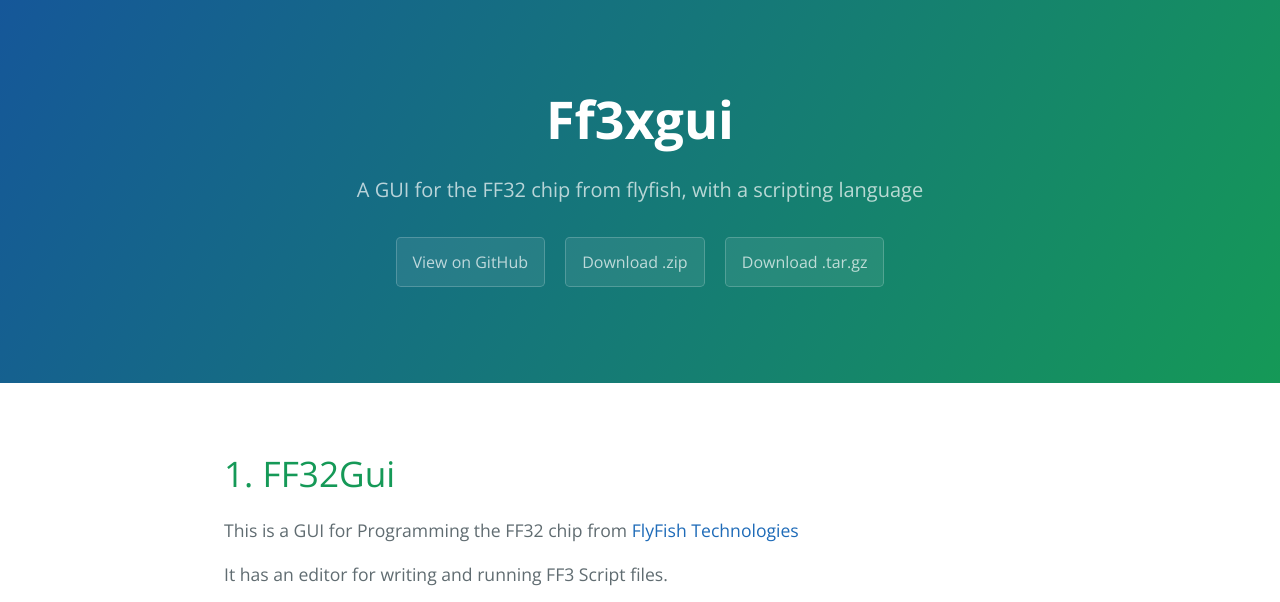
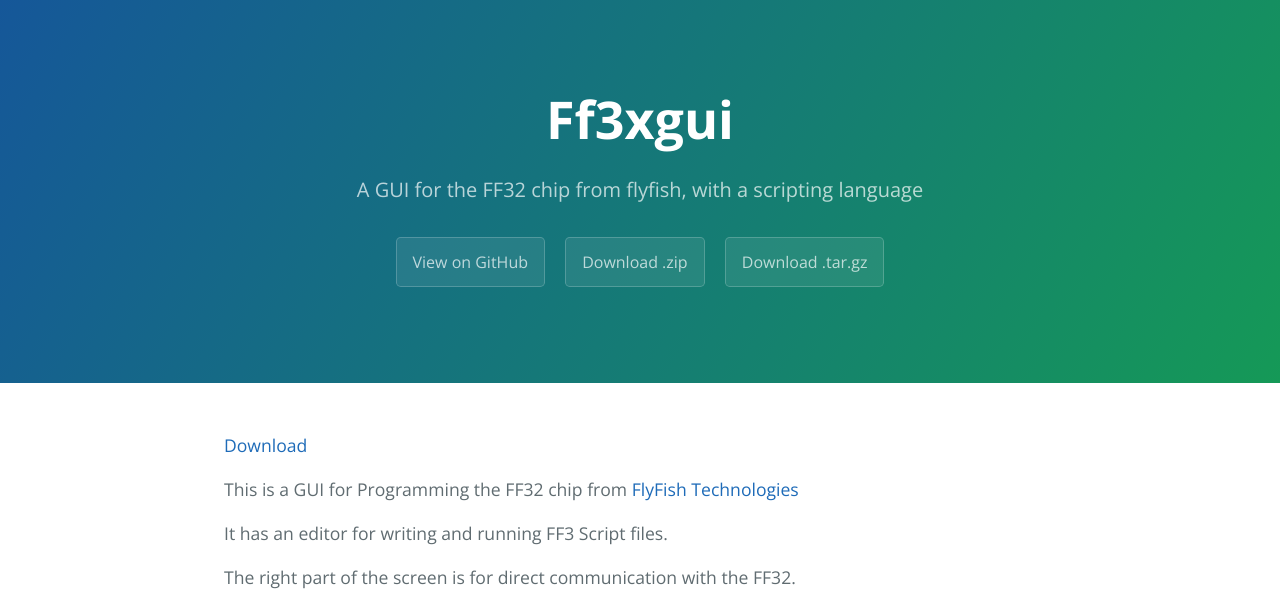
Before and after one commit to CWRoos/FF3xGui, a plain HTML site: page index.html in a window 1280 px wide. Shown: the top 602 px of the page. Drawn offline with nearby package versions, Linux system fonts and the light colour scheme.

```diff
--- a/index.html
+++ b/index.html
@@ -32,9 +32,7 @@
 
 <p></p>
 
-<p><a name="A0"></a></p><h1>
-<a id="1-ff32gui" class="anchor" href="#1-ff32gui" aria-hidden="true"><span class="octicon octicon-link"></span></a>1. FF32Gui</h1>
-
+<p><a href="&lt;A%20href=">Download</a></p>
 
 <p>This is a GUI for Programming the FF32 chip from <a href="http://www.flyfish-tech.com/FF32/index.php">FlyFish
 Technologies</a></p>
```
Also changed, not shown: params.json (+1 -1 lines).
